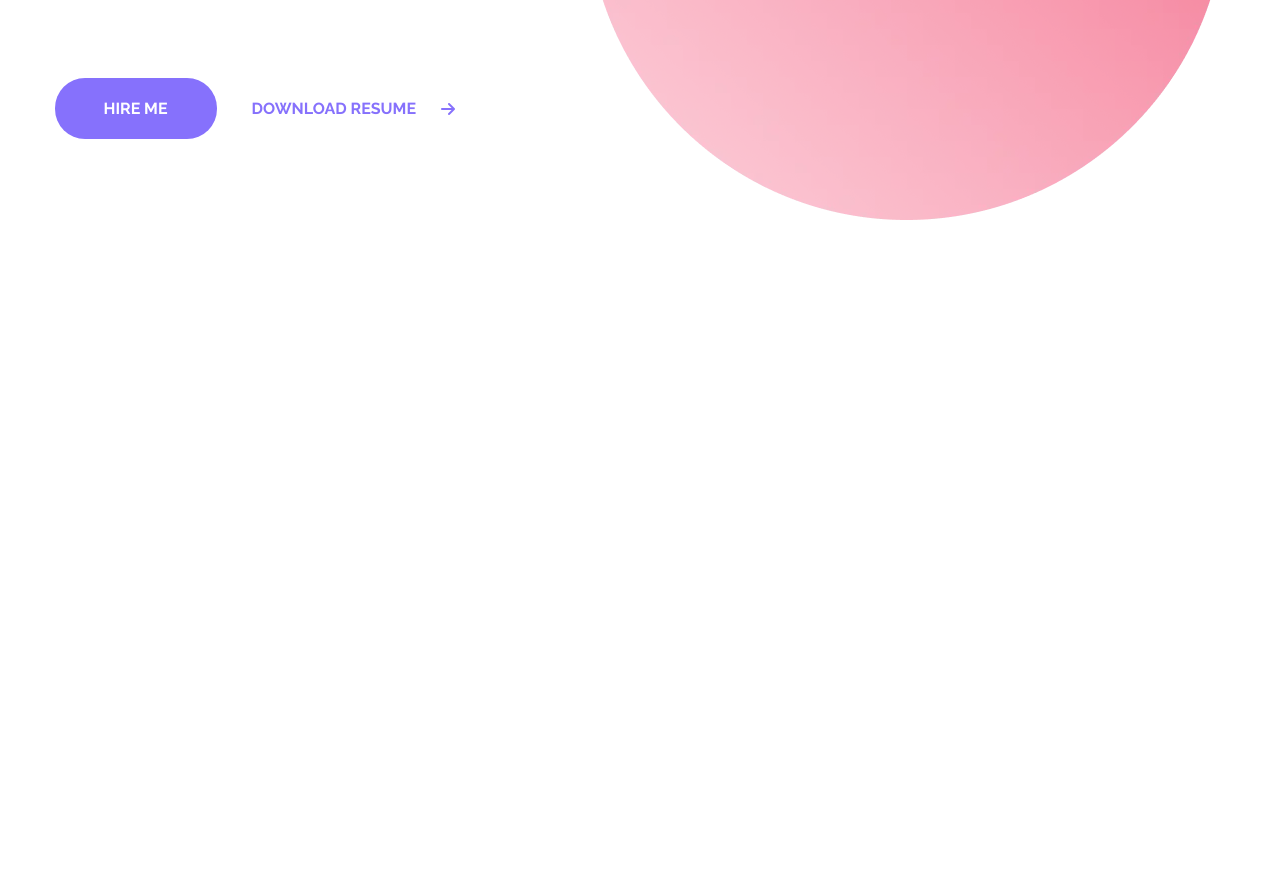
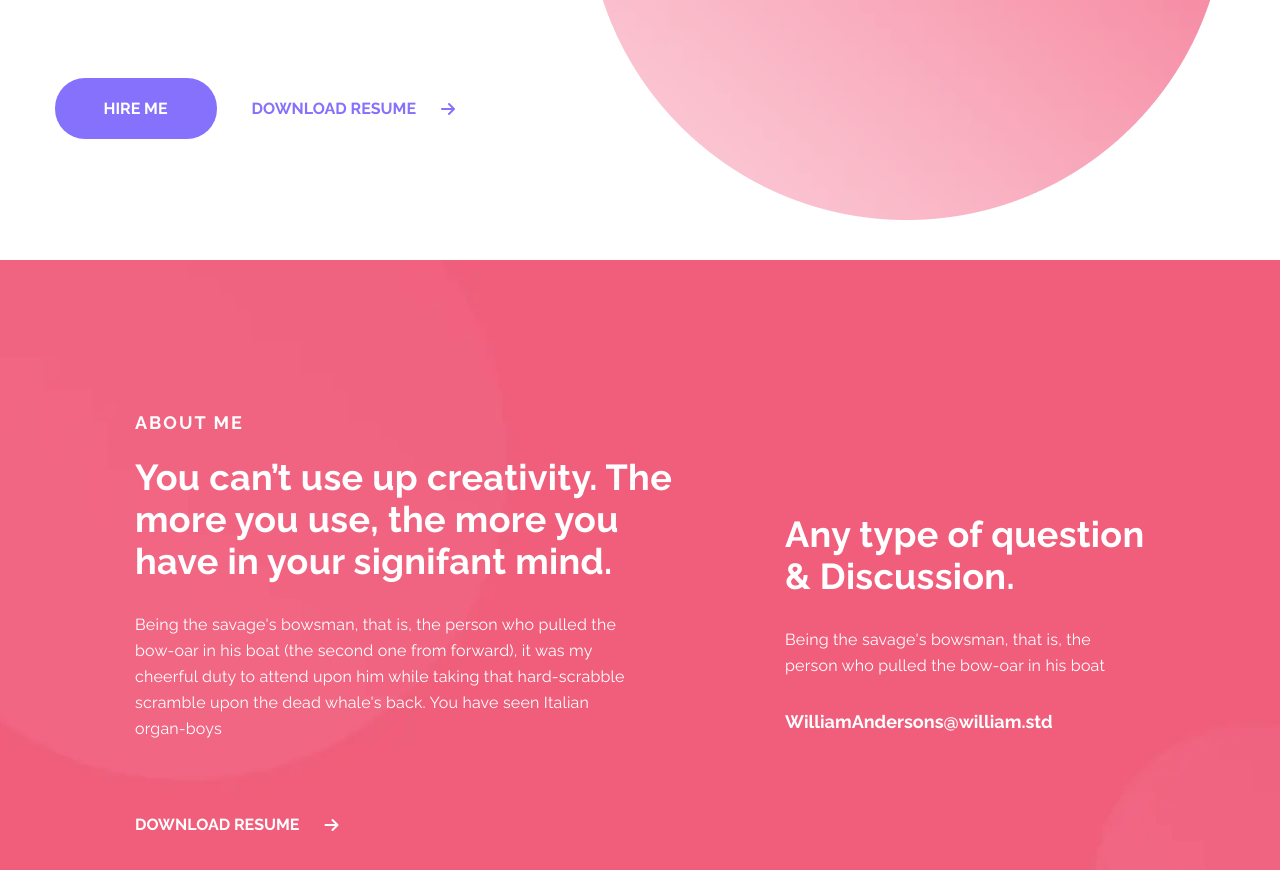
Before and after one commit to arafatYasir/MERN-Project-5, a plain HTML site: page index.html in a window 1280 px wide. Shown: the part 564-1434 px from the top of the page. Before the commit the page ends 824 px from the top, so only its background shows below. Drawn offline with Linux system fonts and the light colour scheme.

Commit message:
About me section added

```diff
--- a/css/style.css
+++ b/css/style.css
@@ -127,3 +127,90 @@ nav .wrapper {
     gap: 25px;
     align-items: center;
 }
+
+/* ----About Section---- */
+#about {
+    background: url("../images/about_me_img.webp");
+    background-repeat: no-repeat;
+    background-size: cover;
+    background-position: center;
+    padding: 150px 0 150px 0;
+}
+
+#about .wrapper {
+    display: grid;
+    grid-template-columns: 560px 360px;
+    align-items: center;
+    justify-content: center;
+    column-gap: 90px;
+}
+
+#about .section-name {
+    color: #FFF;
+    font-family: "Raleway", sans-serif;
+    font-size: 18px;
+    font-weight: 700;
+    line-height: 26px;
+    letter-spacing: 2px;
+    margin-bottom: 20px;
+}
+
+#about .title-1 {
+    max-width: 560px;
+    color: #FFF;
+    font-family: "Raleway", sans-serif;
+    font-size: 36px;
+    font-weight: 700;
+    letter-spacing: 0.3px;
+}
+
+#about .description-1 {
+    max-width: 501px;
+    color: #FFF;
+    font-family: "Raleway", sans-serif;
+    font-size: 16px;
+    font-weight: 400;
+    line-height: 26px;
+    letter-spacing: 0.2px;
+    margin-top: 30px;
+}
+
+#about .btn a {
+    color: #FFF;
+    font-family: "Raleway", sans-serif;
+    font-size: 16px;
+    font-weight: 700;
+    display: flex;
+    gap: 25px;
+    align-items: center;
+    margin-top: 70px;
+}
+
+#about .title-2 {
+    max-width: 360px;
+    color: #FFF;
+    font-family: "Raleway", sans-serif;
+    font-size: 36px;
+    font-weight: 700;
+    letter-spacing: 0.3px;
+}
+
+#about .description-2 {
+    max-width: 421px;
+    color: #FFF;
+    font-family: "Raleway", sans-serif;
+    font-size: 16px;
+    font-weight: 400;
+    line-height: 26px;
+    letter-spacing: 0.2px;
+    margin-top: 30px;
+    margin-bottom: 30px;
+}
+
+#about a {
+    color: #FFF;
+    font-family: "Raleway", sans-serif;
+    font-size: 18px;
+    font-weight: 700;
+    line-height: 26px;
+}
--- a/index.html
+++ b/index.html
@@ -66,6 +66,39 @@
             </div>
         </section>
     </header>
+
+    <main>
+        <!-- About Me Section -->
+        <section id="about">
+            <div class="container">
+                <div class="wrapper">
+                    <div class="part-1">
+                        <h4 class="section-name">ABOUT ME</h4>
+                        <h2 class="title-1">You can’t use up creativity.
+                            The more you use, the more
+                            you have in your signifant mind.</h2>
+                        <p class="description-1">Being the savage's bowsman, that is, the person who pulled the bow-oar
+                            in his boat (the second one from forward), it was my cheerful duty to attend upon him while
+                            taking that hard-scrabble scramble upon the dead whale's back. You have seen Italian
+                            organ-boys </p>
+
+
+                        <div class="btn">
+                            <a href="#"><span>DOWNLOAD RESUME</span> <i class="fa-solid fa-arrow-right"></i></a>
+                        </div>
+
+                    </div>
+                    <div class="part-2">
+                        <h2 class="title-2">Any type of question & Discussion.</h2>
+                        <p class="description-2">Being the savage's bowsman, that is, the person who pulled the bow-oar
+                            in his boat</p>
+
+                        <a href="#">WilliamAndersons@william.std</a>
+                    </div>
+                </div>
+            </div>
+        </section>
+    </main>
 </body>
 
 </html>
```
